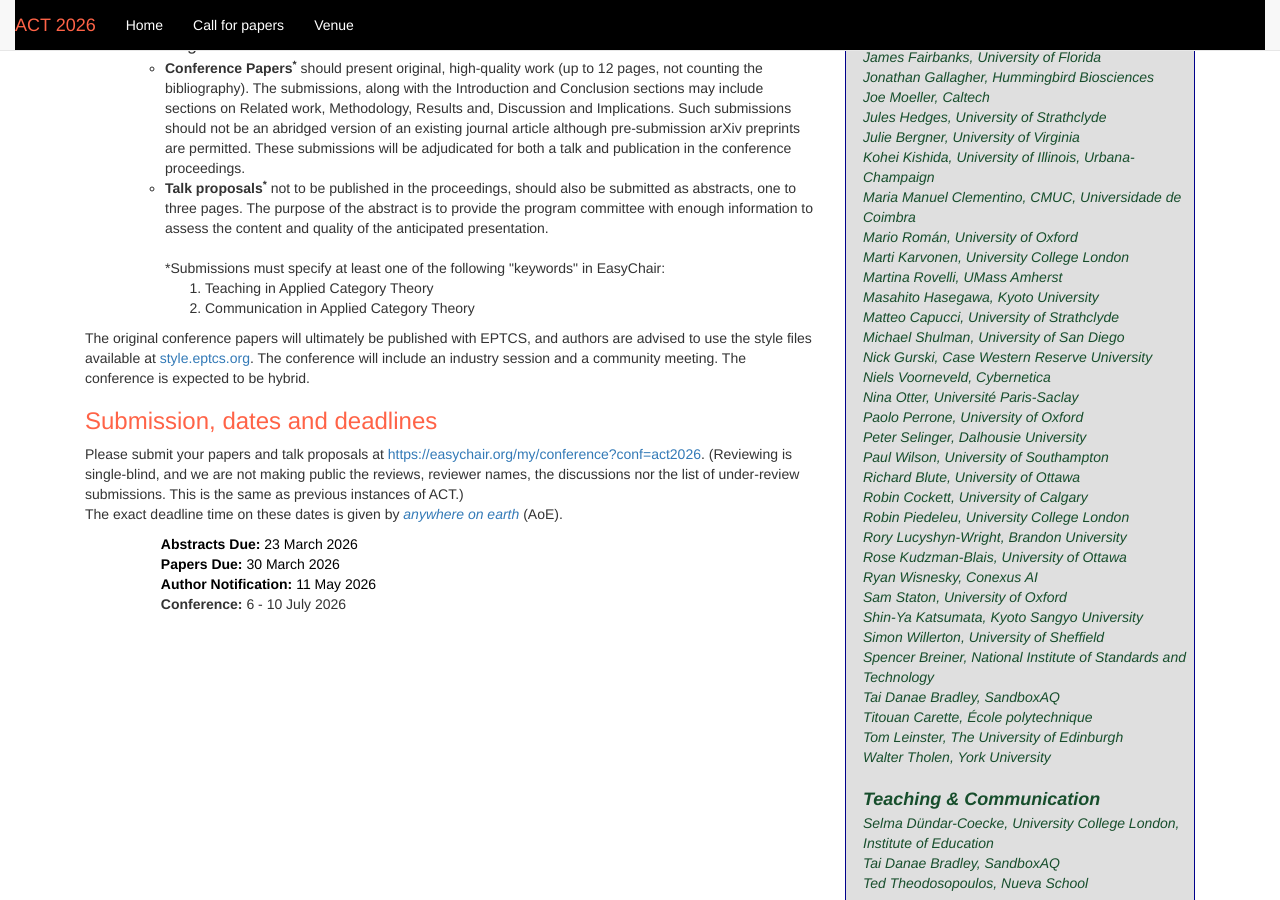
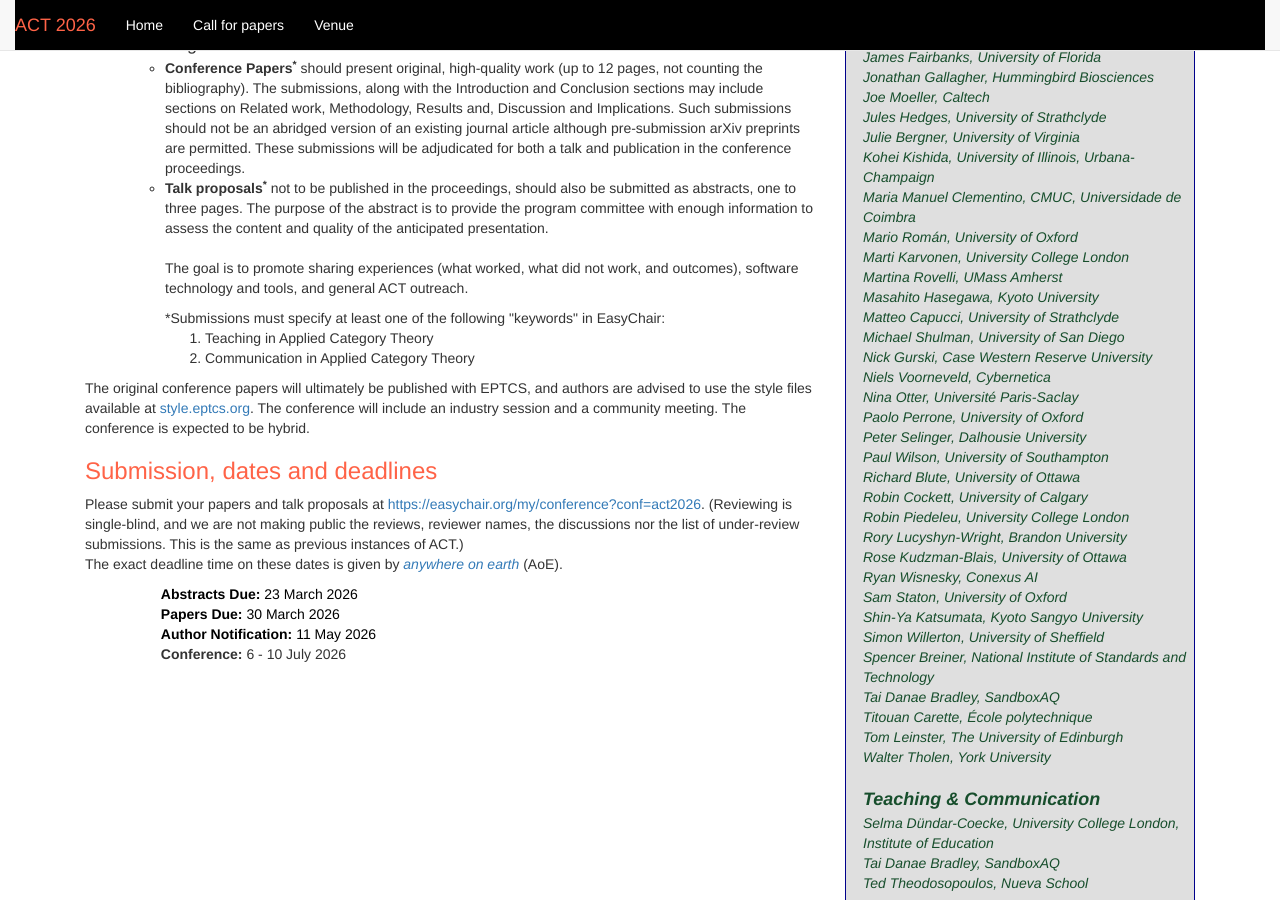
Before and after one commit to actconf2026/actconf2026.github.io, a Jekyll site: the page built from cfp.html, in a window 1280 px wide and 900 px high, scrolled down 703 px. Built offline with Jekyll 4.4.1, drawn with Linux system fonts in a browser that asks for light colours.

Commit message:
Added a sentence to T&C CFP.

```diff
--- a/cfp.html
+++ b/cfp.html
@@ -64,12 +64,14 @@ further development of the field.
               enough information to assess the content and quality of the anticipated presentation.
             </li>
           </br>
+          <p>
+            The goal is to promote sharing experiences (what worked, what did not work, and outcomes), software technology and tools, and general ACT outreach.
+          </p>
           *Submissions must specify at least one of the following "keywords" in EasyChair:
           <ol>
             <li> Teaching in Applied Category Theory </li>
             <li> Communication in Applied Category Theory </li>
           </ol>
-
           </ul>
       </ol>
   </p>
```
